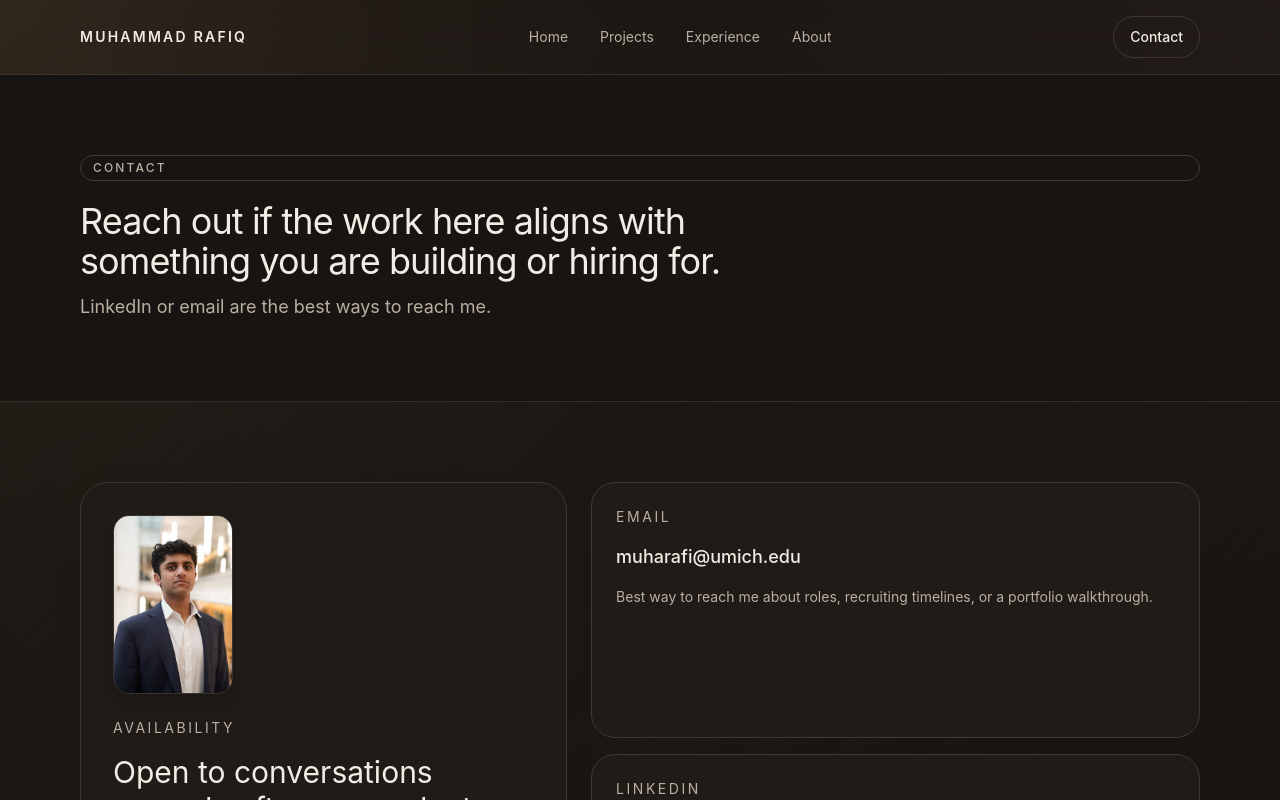
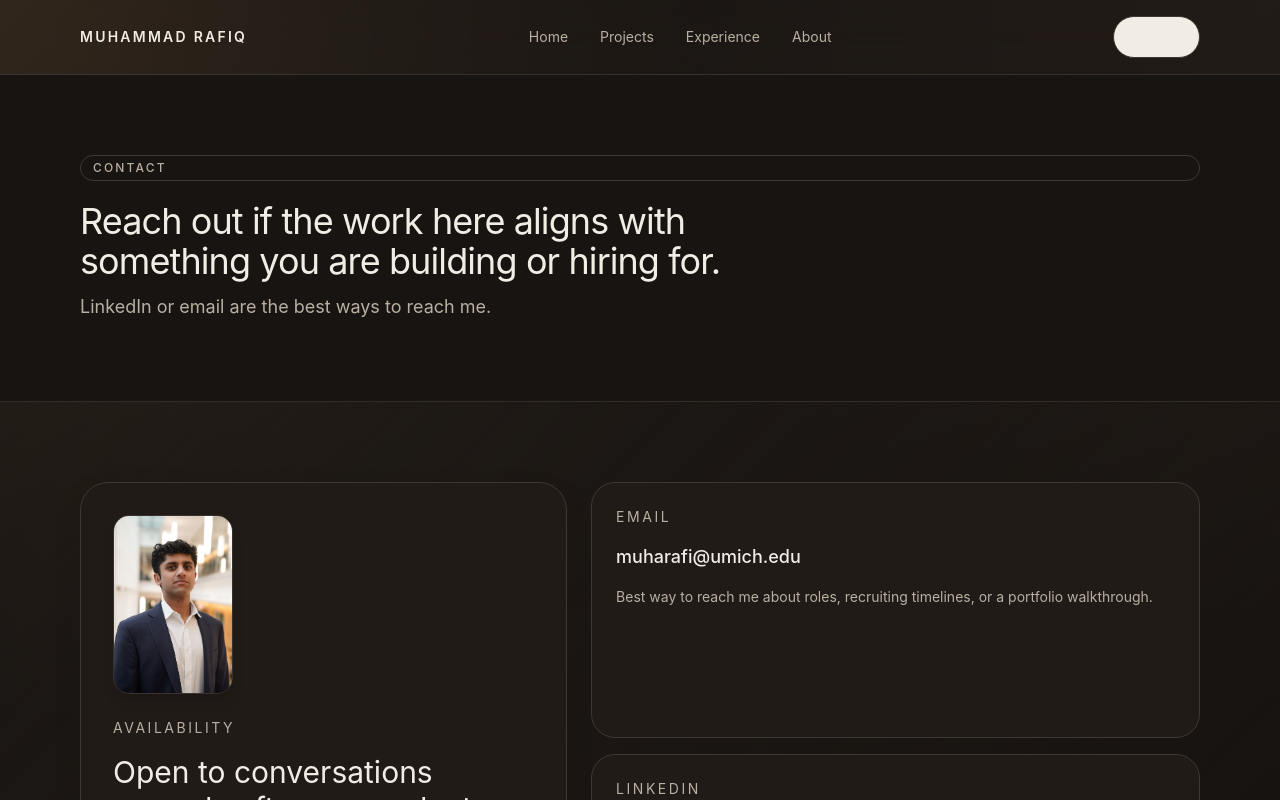
Before and after one commit to mohabbis/personal-portfolio, a Next.js app: page /contact in a window 1280 px wide. Shown: the top 800 px of the page. Built offline with nearby package versions, Linux system fonts and the light colour scheme.

Commit message:
Clarify contact header active state

```diff
--- a/components/layout/site-header.tsx
+++ b/components/layout/site-header.tsx
@@ -11,6 +11,8 @@ type SiteHeaderProps = {
 };
 
 export function SiteHeader({ currentPath }: SiteHeaderProps) {
+  const isContact = currentPath === "/contact";
+
   return (
     <header className="sticky top-0 z-30 border-b border-border/80 bg-background/82 backdrop-blur-xl">
       <Container className="py-4">
@@ -40,7 +42,15 @@ export function SiteHeader({ currentPath }: SiteHeaderProps) {
             })}
           </nav>
 
-          <ButtonLink href="/contact" variant="secondary" className="hidden sm:inline-flex">
+          <ButtonLink
+            href="/contact"
+            variant="secondary"
+            aria-current={isContact ? "page" : undefined}
+            className={cn(
+              "hidden sm:inline-flex",
+              isContact && "bg-foreground text-background hover:bg-foreground/90"
+            )}
+          >
             Contact
           </ButtonLink>
         </div>
```
